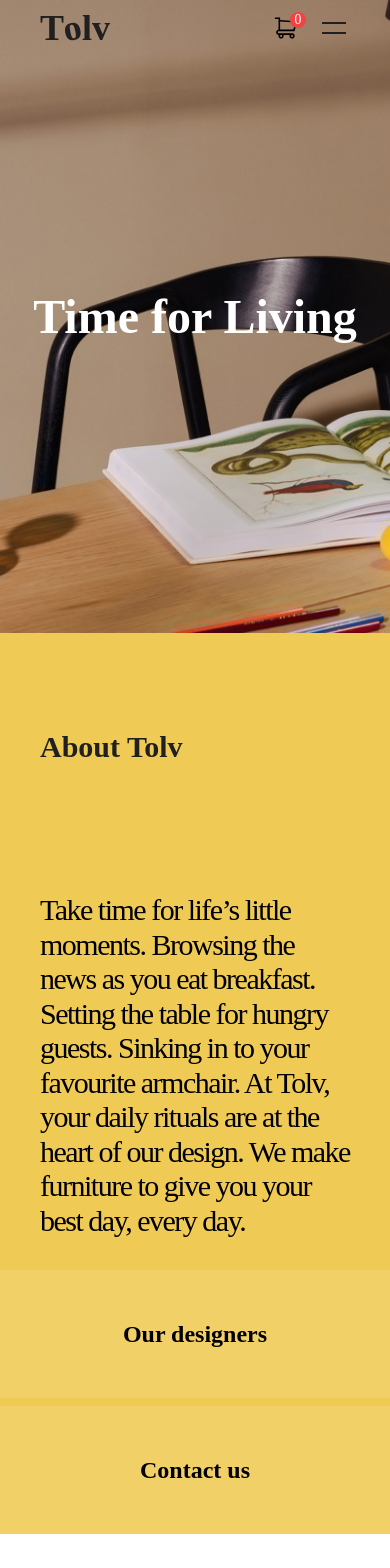
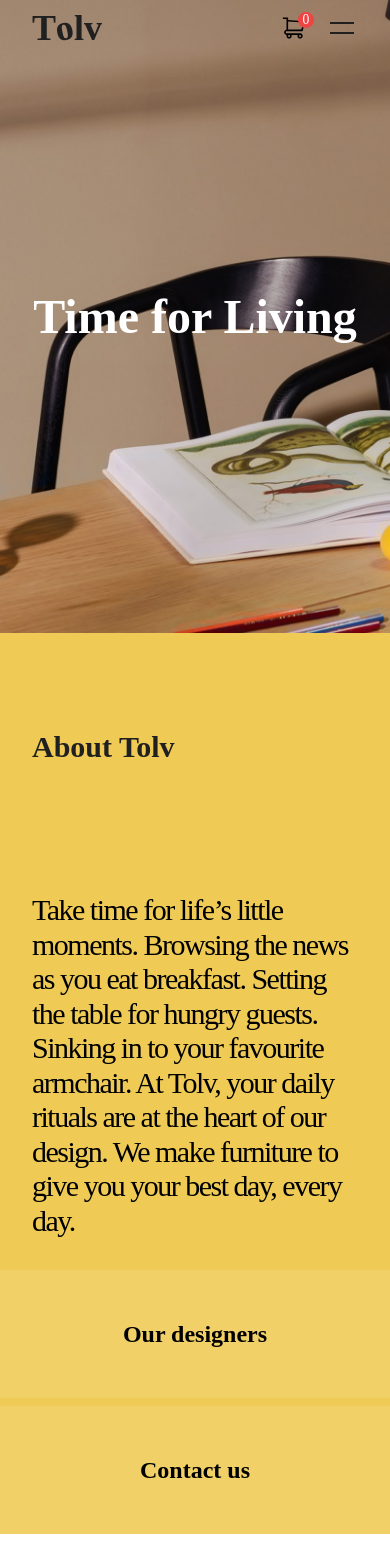
Before and after one commit to hotaroo-dev/tolv-clone, a React (Vite) app: page /about in a window 390 px wide. Shown: the top 1568 px of the page. Built offline with nearby package versions, Linux system fonts and the light colour scheme; a web font is replaced by a local one.

Commit message:
chore(src): update spacing

```diff
--- a/src/index.css
+++ b/src/index.css
@@ -118,7 +118,7 @@ body > div:not(#root) {
   }
 
   .content-wrap {
-    @apply md:relative md:left-1/2 md:w-1/2 px-10 md:px-24 py-[25vh] md:py-10 lg:py-20 space-y-[25vh] bg-[#f7f2eb];
+    @apply md:relative md:left-1/2 md:w-1/2 px-8 md:px-24 py-[25vh] md:py-10 lg:py-20 space-y-[25vh] bg-[#f7f2eb];
   }
 
   .content-wrap .country {
@@ -287,7 +287,7 @@ body > div:not(#root) {
   }
 
   .right-column .wrapper {
-    @apply pl-10 md:px-14 lg:px-24 md:pt-10 lg:pt-20 flex-1;
+    @apply pl-8 md:px-14 lg:px-24 md:pt-10 lg:pt-20 flex-1;
   }
 
   .right-column .button-wrapper {
@@ -315,11 +315,11 @@ body > div:not(#root) {
   }
 
   .wrapper .paragraph {
-    @apply mr-10 font-light text-black text-[30px] md:text-[24px] xl:text-[30px] leading-[1.15] tracking-tighter;
+    @apply mr-8 font-light text-black text-[30px] md:text-[24px] xl:text-[30px] leading-[1.15] tracking-tighter;
   }
 
   .spacing {
-    @apply max-w-[560px] mx-auto px-10 md:px-16 lg:px-20 xl:px-8;
+    @apply max-w-[560px] mx-auto px-8 md:px-16 lg:px-20 xl:px-8;
   }
 
   .panels {
```
